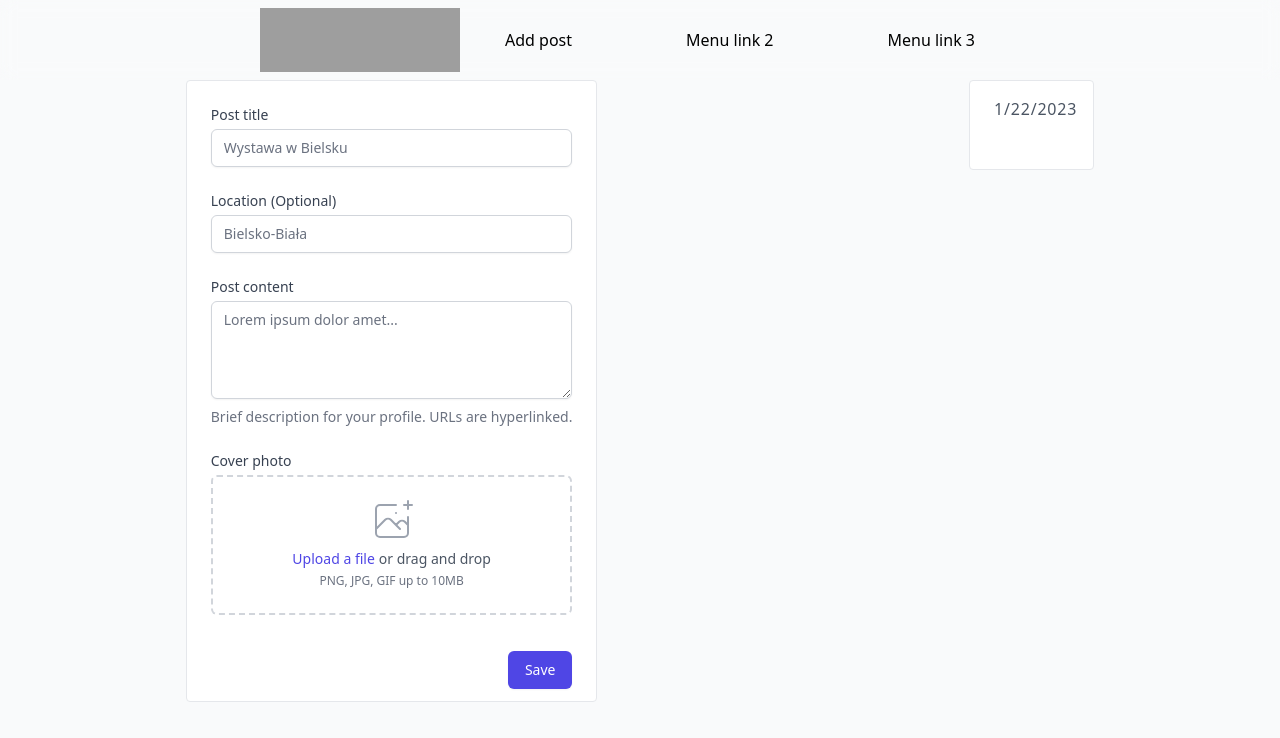
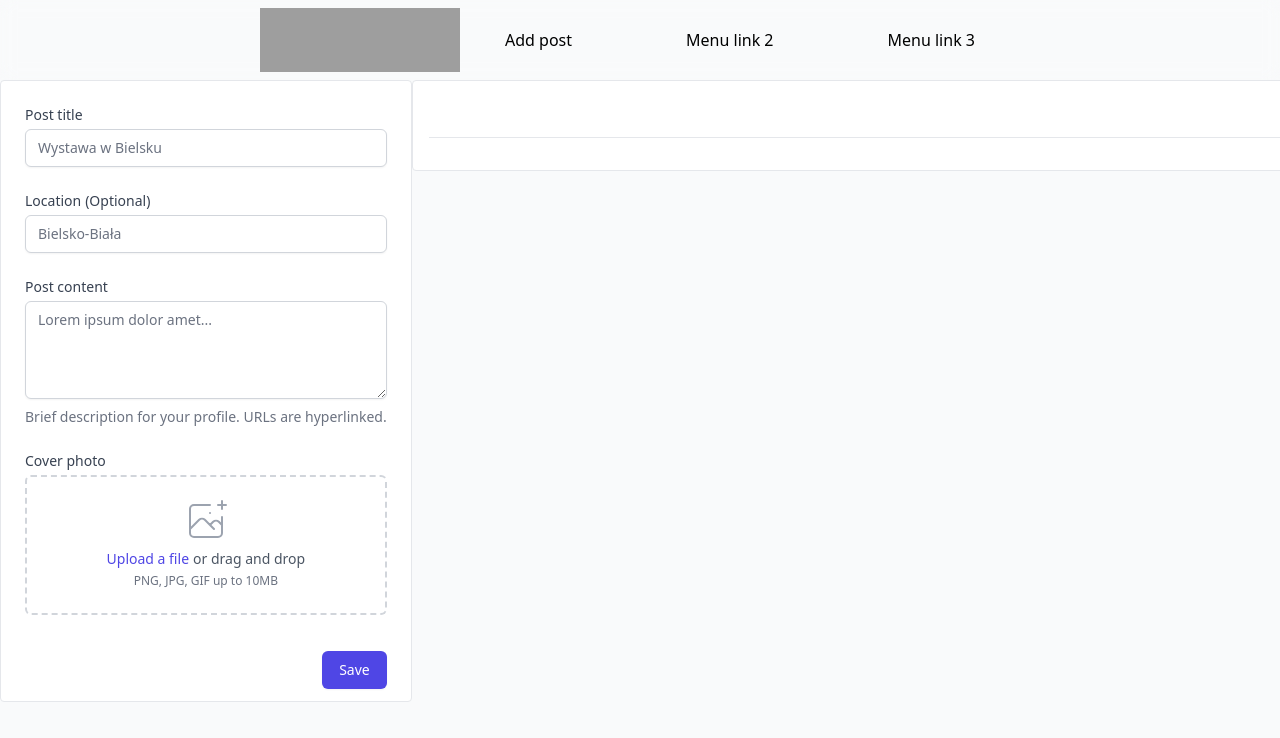
Before and after one commit to Ziobrowskyy/mithrin-sul, a Next.js app: page /add-post in a window 1280 px wide. Shown: the top 738 px of the page. Built offline with nearby package versions, Linux system fonts and the light colour scheme; grey boxes are pictures that could not be loaded.

Commit message:
Changes in post's layout and add horizontal row

```diff
--- a/app/post.tsx
+++ b/app/post.tsx
@@ -17,10 +17,10 @@ export default function PostComponent({
   const files = post.files.map(url => ({ url }));
   return (
     <div
-      className={`p-4 max-w-3xl bg-white border-gray-200 hover:border-pink-200 border rounded ${className ?? ""}`}>
+      className={`group/post p-4 w-full bg-white border-gray-200 focus-within:border-pink-200 hover:border-pink-200 border rounded ${className ?? ""}`}>
       <div className={"flex justify-between items-center gap-2"}>
         <h2 className={"font-medium text-gray-800 text-2xl"}>{post.title}</h2>
-        <div className={" gap-1 font-light text-gray-600 tracking-wider uppercase"}>
+        <div className={"gap-1 font-light text-gray-600 tracking-wider uppercase"}>
           <span>{parsedDate}{hasLocation ? ", " : ""}</span>
           {hasLocation && (
             <span>
@@ -32,11 +32,10 @@ export default function PostComponent({
       {files.length > 0 &&
         <ImageCarousel className={"mt-4"} images={files}/>
       }
-      <div>
-        <p className={"py-4 text-gray-600 "}>
-          {post.content}
-        </p>
-      </div>
+      <hr className={"my-4 group-focus-within/post:border-pink-200 group-hover/post:border-pink-200"}/>
+      <p className={"text-gray-600 mb-2"}>
+        {post.content}
+      </p>
     </div>
   )
 }
```
